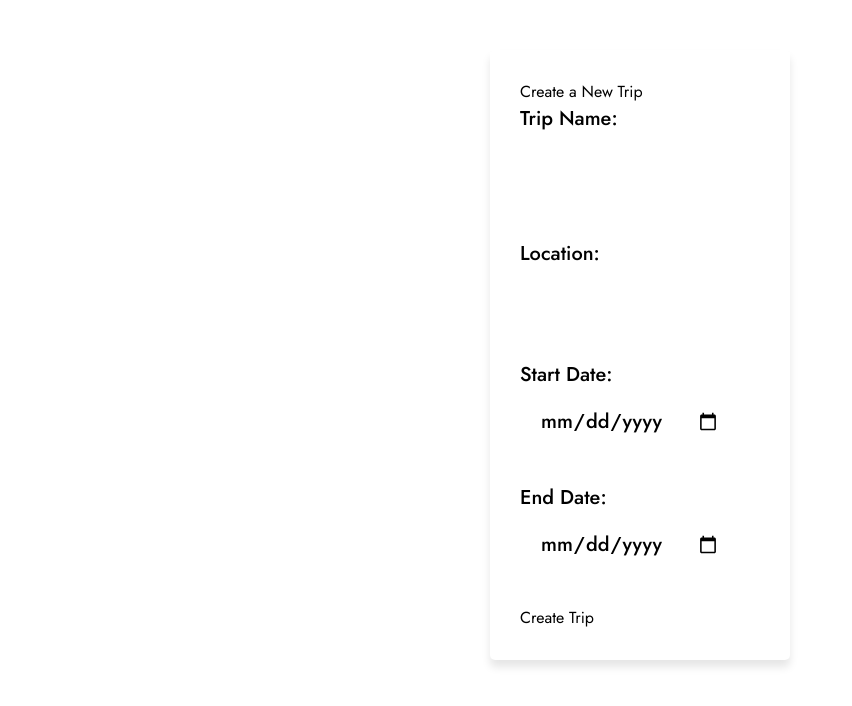
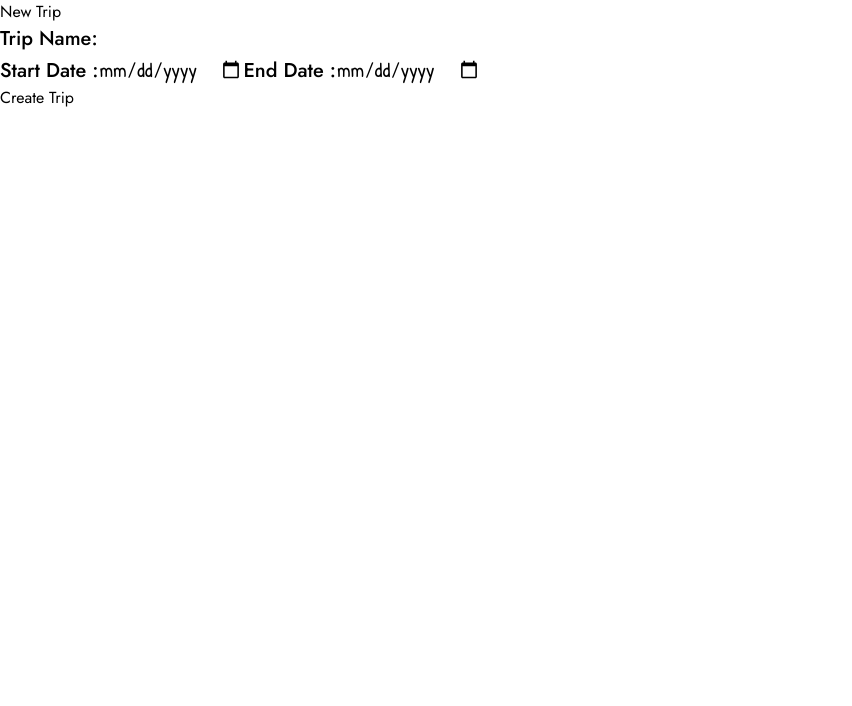
Before and after one commit to jj1533/localwander-frontend, a React (Vite) app: page /app/createTrip in a window 1280 px wide. Shown: the top 706 px of the page, without its empty margins (0-852 px from the left). Built offline with nearby package versions, Linux system fonts and the light colour scheme; a web font is replaced by a local one.

Commit message:
trip creation improved

```diff
--- a/src/index.css
+++ b/src/index.css
@@ -9,7 +9,8 @@
   font-style: normal;
 }
 
-h1 {
+h1,
+input {
   font-family: "Patrick Hand", cursive;
   font-style: normal;
 }
--- a/src/pages/App.jsx
+++ b/src/pages/App.jsx
@@ -104,7 +104,9 @@ const App = () => {
             {trips.map((trip) => (
               <div className="flex flex-row px-[3rem] py-[3rem] border border-black gap-10 rounded-xl">
                 <div className="flex flex-col">
-                  <p className="text-[2rem] font-semibold">{trip.title}</p>
+                  <p className="text-[2rem] font-semibold hover:underline underline-offset-8 cursor-pointer">
+                    {trip.title}
+                  </p>
                   <p className="text-[1.5rem]">Duration:{trip.duration} Days</p>
                 </div>
                 <ImCross
--- a/src/pages/TripCreate.css
+++ /dev/null
@@ -1,48 +0,0 @@
-body {
-    font-family: Arial, sans-serif;
-    margin: 0;
-    padding: 0;
-    font-family: 'Poppins';
-}
-
-.container {
-    width: 300px;
-    margin: 50px auto;
-    padding: 30px;
-    background-color: #fff;
-    border-radius: 5px;
-    box-shadow: 0 7px 9px rgba(0, 0, 0, 0.1);
-}
-
-.form-group {
-    margin-bottom: 20px;
-}
-
-label {
-    display: block;
-    font-weight: bold;
-    margin-bottom: 5px;
-}
-
-input[type="text"],
-input[type="date"] {
-    width: 100%;
-    padding: 16px 40px 16px 20px;
-	border-radius: 0.75rem;
-    box-sizing: border-box;
-}
-
-input[type="submit"] {
-    background-color: #4CAF50;
-    color: white;
-    padding: 10px 20px;
-    border: none;
-	border-radius: 0.75rem;
-    cursor: pointer;
-    font-weight: bold;
-    color: black;
-}
-
-input[type="submit"]:hover {
-    background-color: #45a049;
-}
--- a/src/pages/TripCreate.jsx
+++ b/src/pages/TripCreate.jsx
@@ -1,6 +1,5 @@
 import { useState } from "react";
 import axios from "axios";
-import "./TripCreate.css";
 import { useNavigate } from "react-router-dom";
 const CreateTrip = () => {
   const [title, setTitle] = useState("");
@@ -42,67 +41,78 @@ const CreateTrip = () => {
     } catch (error) {
       // Handle error
       console.error("Error creating trip:", error);
+      if (error.response && error.response.status === 400) {
+        // If 400 error, display overlapping trip details in the error message
+        const overlappingTrips = error.response.data.overlappingTrips;
+        const overlappingDetails = overlappingTrips
+          .map((trip) => `${trip.title}`)
+          .join("\n");
+        setError(
+          `This trip is overlapping with other trips:\n${overlappingDetails}`
+        );
+      } else {
         setError("Failed to create trip. Please try again.");
+      }
     }
 
     setLoading(false);
   };
 
   return (
-    <div className="container flex justify-center">
-      <form onSubmit={handleSubmit}>
-        <h2 className="text-[20px] underline underline-offset-8 pb-5">
-          Create a New Trip
+    <div className="w-[100vw] flex flex-col p-[2rem]">
+      <h2 className="text-[3rem] underline underline-offset-8 pb-5">
+        New Trip
       </h2>
-        <div className="form-group">
-          <label>Trip Name:</label>
+      <form onSubmit={handleSubmit} className="flex flex-col items-center">
+        <div className="flex gap-5 justify-center items-center">
+          <label className="text-[2rem]">Trip Name:</label>
           <input
             type="text"
             value={title}
             onChange={(e) => setTitle(e.target.value)}
             required
+            className="text-[2rem] font-bold bg-gray-200 p-[1rem] rounded-xl"
           />
         </div>
-
-        <br />
-        <label>
-          Location:
-          <input
-            type="text"
-            value={location}
-            onChange={(e) => setLocation(e.target.value)}
-            required
-          />
-        </label>
-        <br />
-        <label>
-          Start Date:
+        <div className="flex flex-col items-center pt-10">
+          {" "}
+          <label className="p-[2rem] text-[1.5rem]">
+            Start Date :
             <input
               type="date"
               value={startDate}
               onChange={(e) => setStartDate(e.target.value)}
               required
+              className="text-[2rem] pl-5"
             />
           </label>
-        <br />
-        <label>
-          End Date:
+          <label className="p-[2rem] text-[1.5rem]">
+            End Date :
             <input
               type="date"
               value={endDate}
               onChange={(e) => setEndDate(e.target.value)}
               required
+              className="text-[2rem] pl-5"
             />
           </label>
-        <br />
+        </div>
+
         <button
-          className="bg-green-400 p-5 rounded-lg"
+          className="bg-green-400 py-5 px-2 rounded-lg w-[30%] text-[1.5rem] font-bold hover:bg-green-500"
           type="submit"
           disabled={loading}
         >
           Create Trip
         </button>
-        {error && <p style={{ color: "red" }}>{error}</p>}
+        {error && (
+          <p
+            style={{ color: "red" }}
+            className="pt-5 text-[1.5rem] font-medium"
+          >
+            {error}
+          </p>
+        )}
       </form>
     </div>
   );
```
Lines whose indentation alone changed are shown as unchanged.
